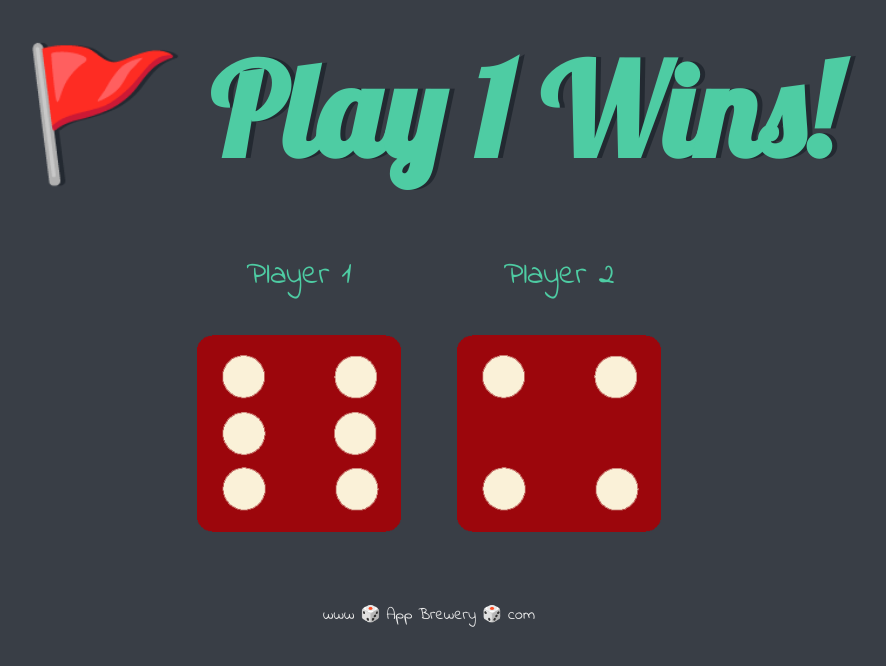
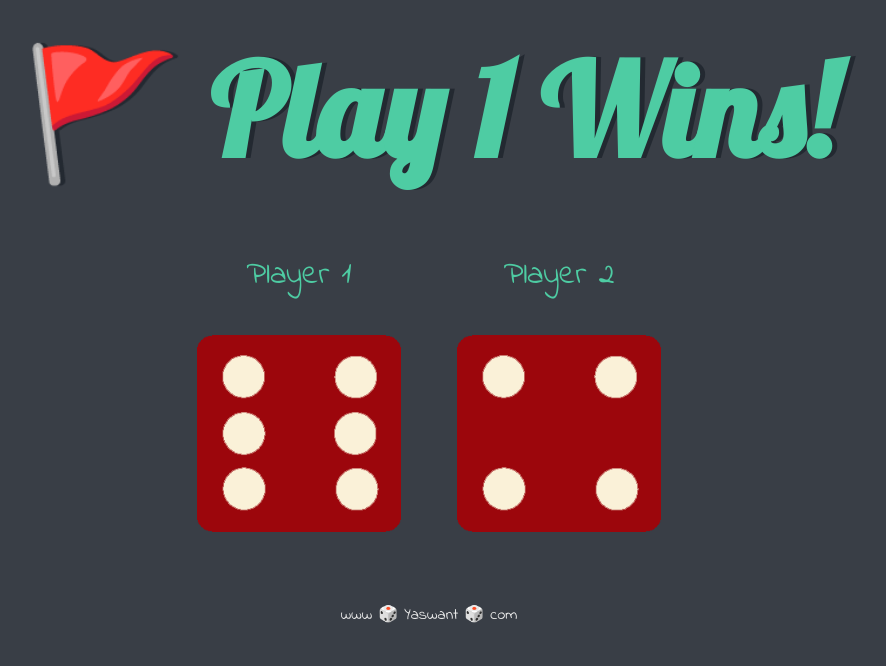
Before and after one commit to yaswantkumar33/DiceeGame, a plain HTML site: page index.html in a window 1280 px wide. Shown: the whole page, without its empty margins (211-1097 px from the left). Drawn offline with Linux system fonts and the light colour scheme.

Commit message:
Update index.html

```diff
--- a/index.html
+++ b/index.html
@@ -33,6 +33,6 @@
   </body>
 
   <footer>
-    www 🎲 App Brewery 🎲 com
+    www 🎲 Yaswant 🎲 com
   </footer>
 </html>
```
